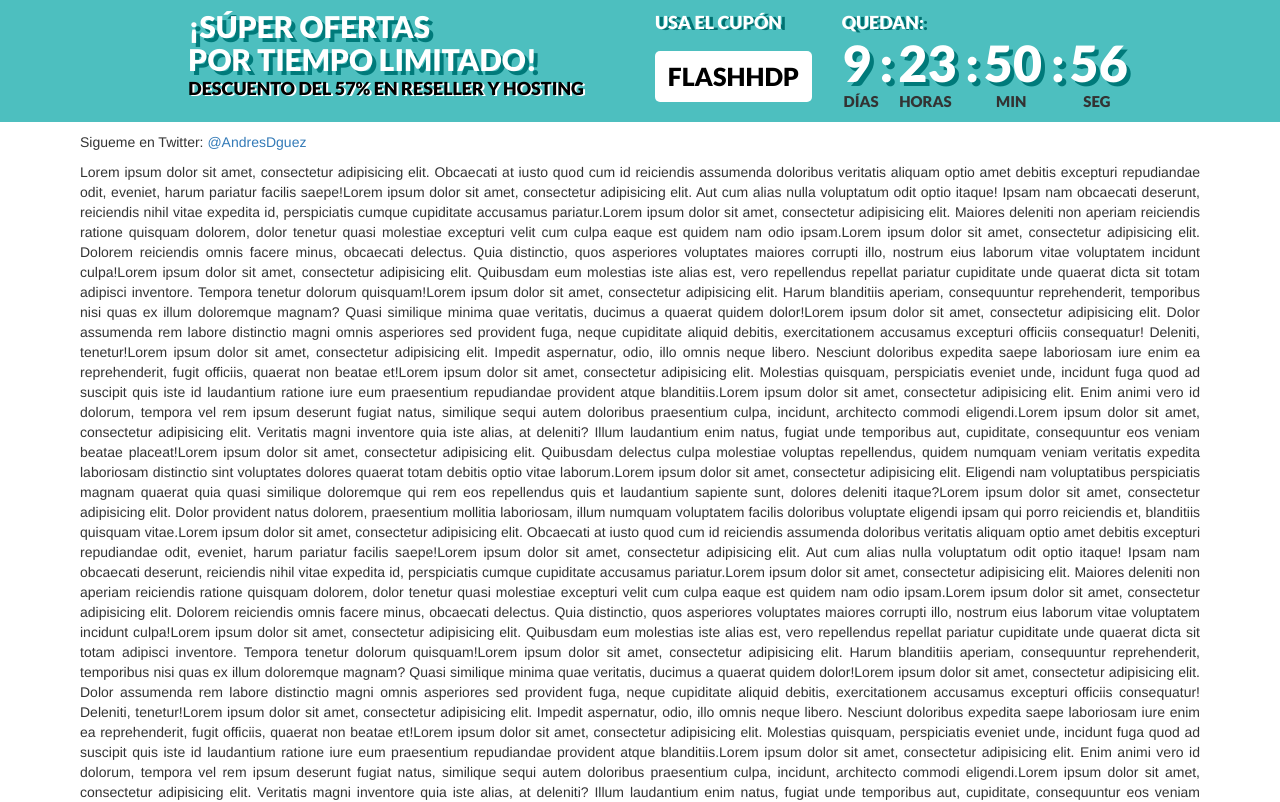
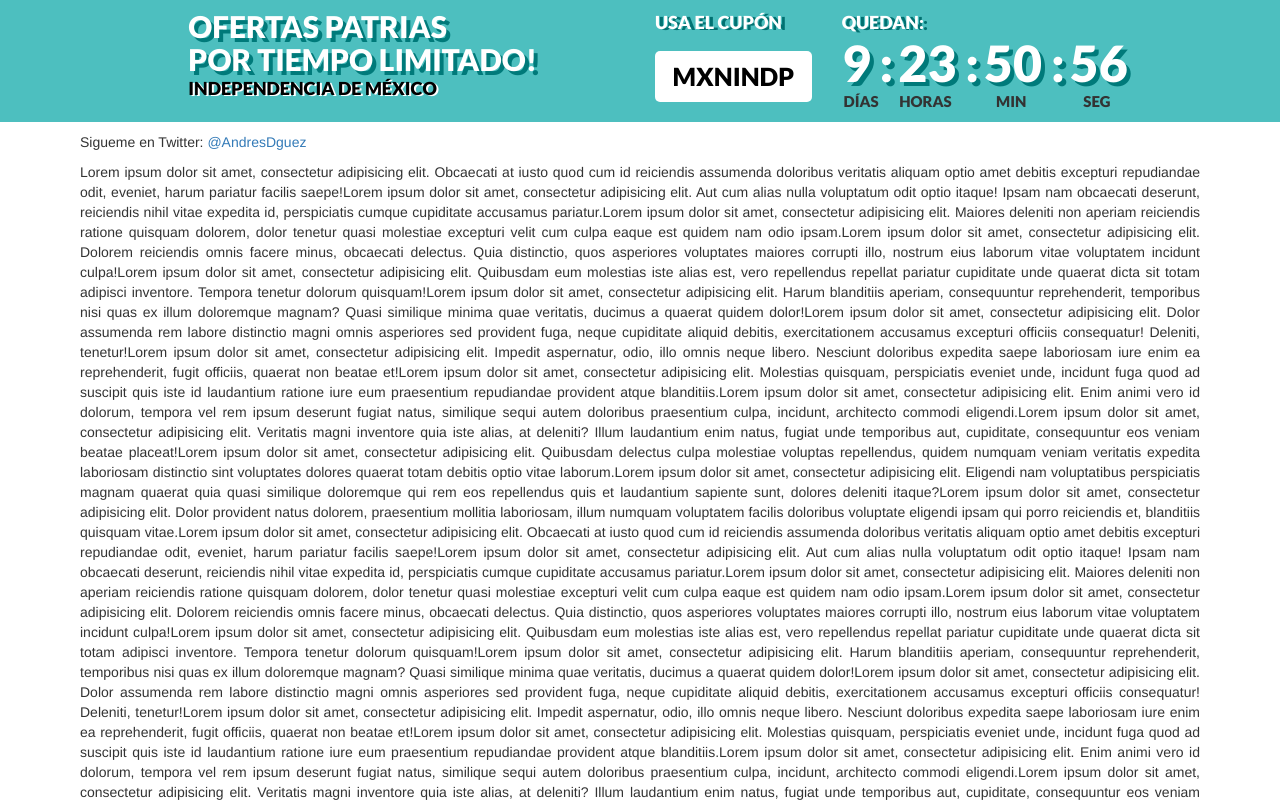
Before and after one commit to andresprogra/contador-regresivo, a plain HTML site: page index.html in a window 1280 px wide. Shown: the top 802 px of the page. Drawn offline with nearby package versions, Linux system fonts and the light colour scheme; some icons are missing.

Commit message:
Modifiqué la temática, Independencia México

```diff
--- a/index.html
+++ b/index.html
@@ -145,16 +145,16 @@
 					<span class="mdi-action-alarm"></span>
 				</div>
 				<div class="col-md-5 col-xs-10">
-						<h2 class="texto">¡SÚPER OFERTAS</h2>
+						<h2 class="texto">OFERTAS PATRIAS</h2>
 						<h2 class="texto">POR TIEMPO LIMITADO!</h2>
-						<p class="time-rest" style="color:#000;text-shadow:2px 1px #fff;">DESCUENTO DEL 57% EN RESELLER Y HOSTING</p>
+						<p class="time-rest" style="color:#000;text-shadow:2px 1px #fff;">INDEPENDENCIA DE MÉXICO</p>
 				</div>
 				<div class="ticket col-md-2 col-xs-12" >
 					<div>
 						<p class="time-rest">USA EL CUPÓN</p>
 					</div>
 					<div class="cuponn">
-						<p class="time-rest" style="text-shadow:none;">FLASHHDP</p>
+						<p class="time-rest" style="text-shadow:none;">MXNINDP</p>
 					</div>
 				</div>
 				<div class="col-md-4 col-xs-12 reloj">
```
